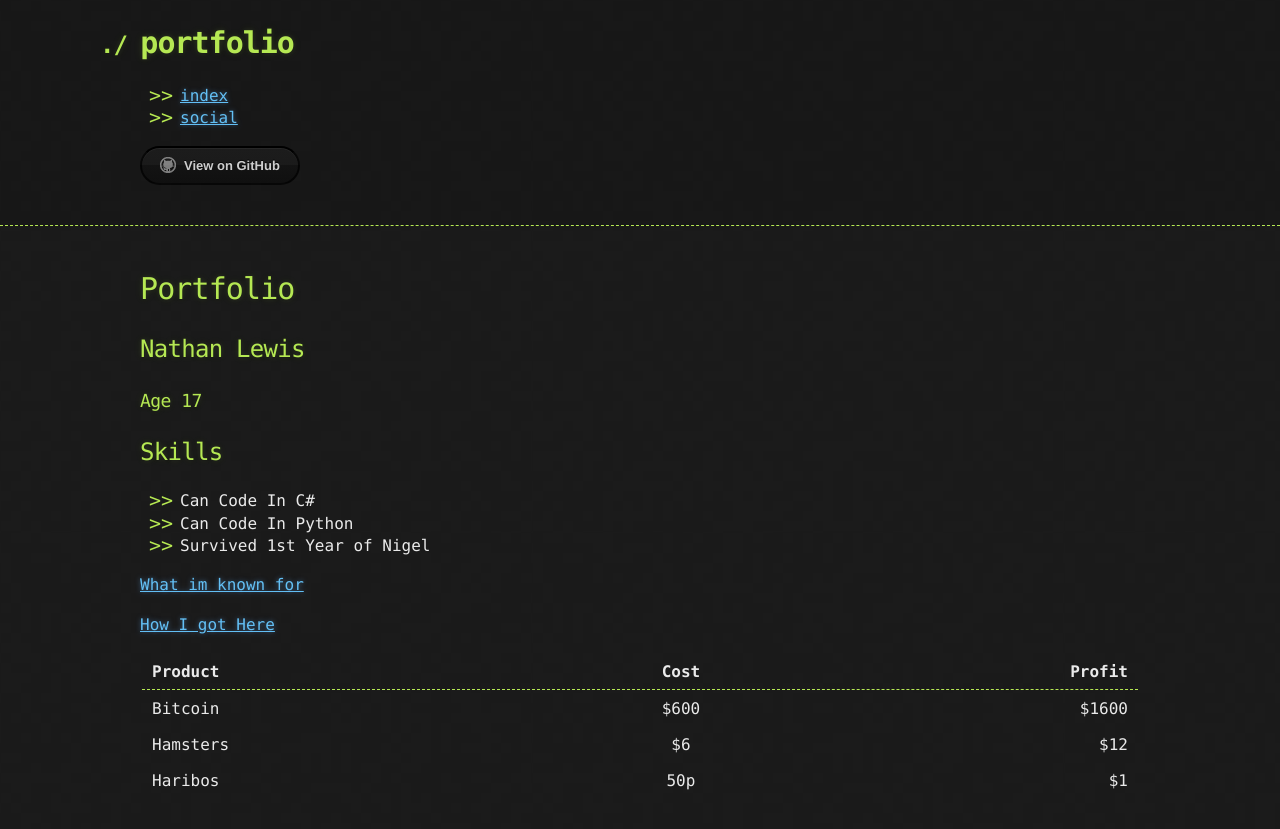
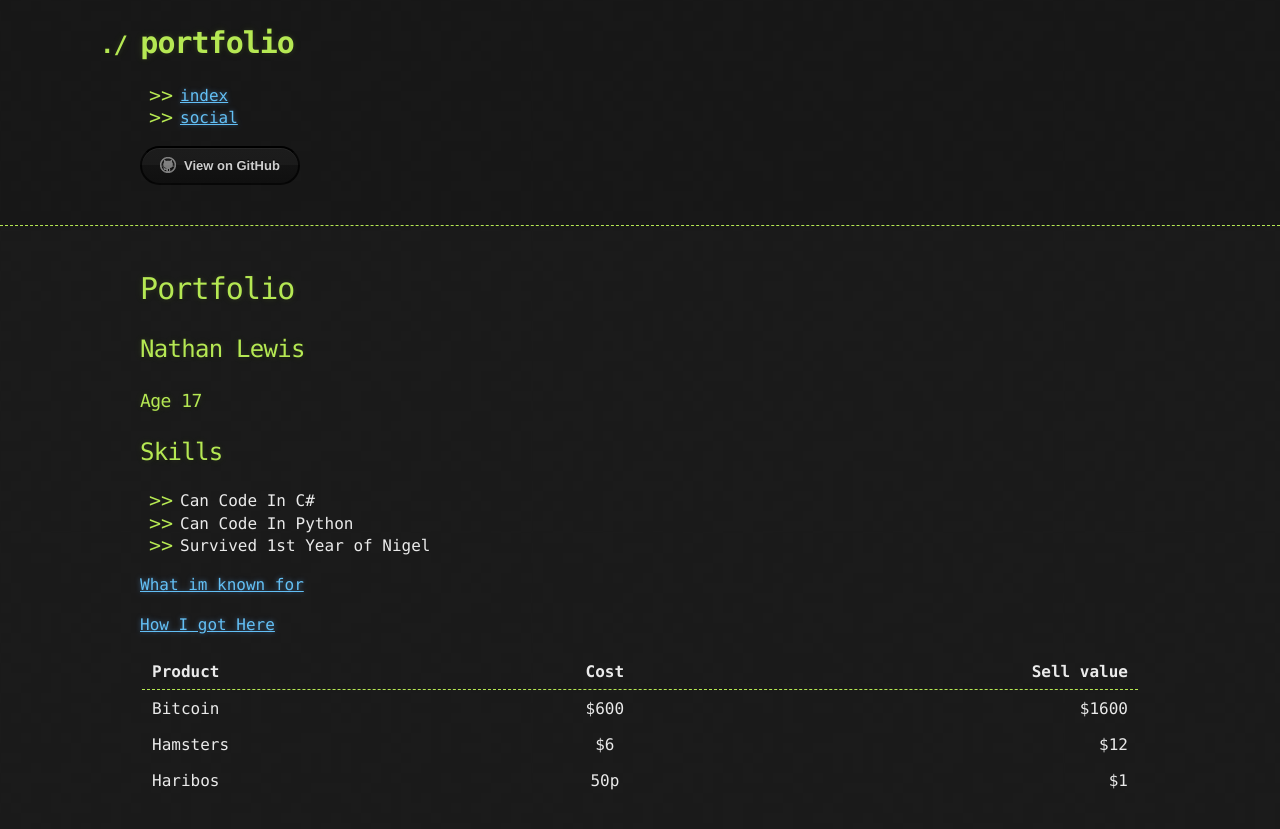
Before and after one commit to NathanLewis298/portfolio, a Jekyll site: the page built from index.md, in a window 1280 px wide. Shown: the top 829 px of the page. Built offline with Jekyll 4.4.1, drawn with Linux system fonts in a browser that asks for light colours; our own code applies the rules of GitHub Pages for plain Markdown files; the repository's description, which GitHub fills in, is left out.

Commit message:
Update index.md

```diff
--- a/index.md
+++ b/index.md
@@ -16,8 +16,8 @@
 
 
 
-| Product       | Cost          | Profit|
-| ------------- |:-------------:| -----:|
-| Bitcoin       | $600          | $1600 |
-| Hamsters      | $6            |   $12 |
-| Haribos       | 50p           |    $1 |
+| Product       | Cost          | Sell value|
+| ------------- |:-------------:| ---------:|
+| Bitcoin       | $600          | $1600     |
+| Hamsters      | $6            |   $12     |
+| Haribos       | 50p           |    $1     |
```
